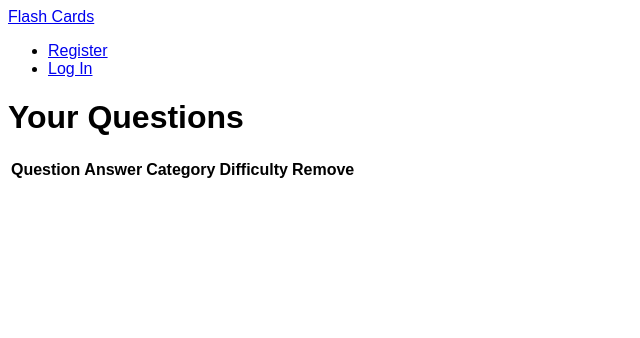
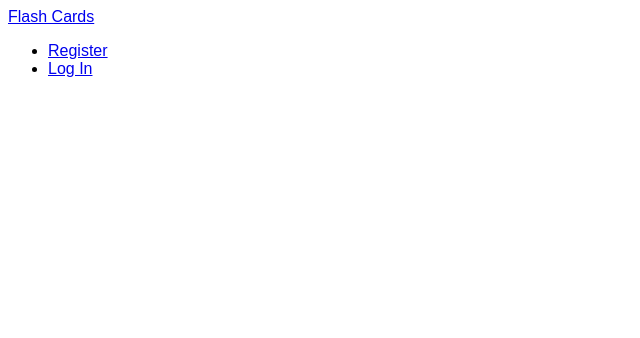
Before and after one commit to hogesonline/Flip-Cards, a Flask app: template templates/index.html in a window 1280 px wide. Shown: the top 338 px of the page, without its empty margins (0-640 px from the left). Run offline with Flask 3, Linux system fonts and the light colour scheme; the template is opened without the code that fills it, so the values that code supplies are empty.

Commit message:
convert to scaffolds
pruned actual code from app.py to leave only comments, and added
comments where necessary. Removed most content from most templates, left
forms, and left the structure template.

```diff
--- a/app.py
+++ b/app.py
@@ -1,9 +1,11 @@
+from datetime import datetime
+from functools import wraps
+
+from flask import Flask, redirect, render_template, request, session
 from sqlalchemy import create_engine, text
-from flask import Flask, redirect, render_template, request, session
+from werkzeug.security import check_password_hash, generate_password_hash
+
 from flask_session import Session
-from werkzeug.security import check_password_hash, generate_password_hash
-from functools import wraps
-from datetime import datetime
 
 # Configure application
 app = Flask(__name__)
@@ -25,17 +27,7 @@ CATEGORIES = ["Math", "Science", "History", "Geography", "English", "Art", "Musi
 #helper functions
 def apology(message, code=400):
     """Render message as an apology to user."""
-    def escape(s):
-        """
-        Escape special characters.
-
-        https://github.com/jacebrowning/memegen#special-characters
-        """
-        for old, new in [("-", "--"), (" ", "-"), ("_", "__"), ("?", "~q"),
-                         ("%", "~p"), ("#", "~h"), ("/", "~s"), ("\"", "''")]:
-            s = s.replace(old, new)
-        return s
-    return render_template("apology.html", top=code, bottom=escape(message)), code
+    pass
 
 
 def login_required(f):
@@ -55,11 +47,7 @@ def login_required(f):
 @login_required
 def index():
     """Show list of questions"""
-    select_text = text("SELECT * FROM flipcards WHERE user_id = :uid")
-    questions = connection.execute(select_text, {"uid":session["user_id"]})
-    questions = questions.fetchall()
-
-    return render_template("index.html" , questions=questions)
+    pass
 
 
 @app.route("/add", methods=["GET", "POST"])
@@ -67,102 +55,54 @@ def index():
 def add_question():
     if request.method == "POST":
         """Add questions to the list"""
-        question = request.form.get("question")
-        answer = request.form.get("answer")
-        category = request.form.get("category")
-        difficulty = request.form.get("difficulty")
-        if not question:
-            return apology("Missing a question")
-        if not answer:
-            return apology("Missing an answer")
-        if not difficulty:
-            return apology("Missing a difficulty")
-        if category not in CATEGORIES:
-            return apology("Invalid Category")
-        #store the registration
-        add_question_db = text("INSERT INTO flipcards (user_id, question, answer, category, difficulty, created_date) values(:uid, :question, :answer, :category, :difficulty, :created)")
-        connection.execute(add_question_db, [{"uid": session["user_id"], "question":question, "answer":answer, "category":category, "difficulty":difficulty, "created":datetime.now()}])
-        connection.commit()
-        return redirect("/add")
+        pass
     else:
-        return render_template("add_question.html" , categories=CATEGORIES)
-
+        """Show add question form"""
+        pass
 
 @app.route("/quiz", methods=["GET", "POST"])
 @login_required
 def quiz():
     if request.method == "GET":
         """Show quiz setup"""
-        return render_template("quiz_setup.html", categories = CATEGORIES)
+        pass
     else:
         """Show quiz questions"""
-        num_questions = request.form.get("num_quest")
-        category = request.form.get("category")
-        difficulty_start = request.form.get("difficulty_start")
-        difficulty_finish = request.form.get("difficulty_stop")
-        if not num_questions:
-            return apology("Missing a number of questions")
-        if not difficulty_start:
-            return apology("Missing a difficulty minimum")
-        if not difficulty_finish:
-            return apology("Missing a difficulty maximum")
-        if category not in CATEGORIES:
-            return apology("Invalid Category")
-        select_qry = text("SELECT * FROM flipcards WHERE category = :cat AND difficulty BETWEEN :diff_start AND :diff_finish ORDER BY RANDOM() LIMIT :num")
-        questions = connection.execute(select_qry, {"cat":category, "diff_start":difficulty_start, "diff_finish":difficulty_finish, "num":num_questions})
-        questions = questions.fetchall()
-        session["questions"] = questions
-        session["quest_num"] = 0
-        return render_template("quiz.html", question=questions[0])
+        pass
 
 @app.route('/next_question', methods=['POST'])
 def next_question():
-    session['quest_num'] += 1
-    if session['quest_num'] < len(session["questions"]):
-        question = session["questions"][session['quest_num']]
-        return render_template("quiz.html", question=question)
-    else:
-        question = {"question": "No more questions", "answer": ""}
-        return render_template("quiz.html", question=question)
+    """
+    If there is a next question, redirect the user to complete it.
+    If there is not, inform the user
+    """
+    pass
 
 @app.route("/login", methods=["GET", "POST"])
 def login():
     """Log user in"""
 
     # Forget any user_id
-    session.clear()
 
     # User reached route via POST (as by submitting a form via POST)
     if request.method == "POST":
-        uname = request.form.get("username")
-        pwd = request.form.get("password")
+
         # Ensure username was submitted
-        if not uname:
-            return apology("must provide username", 403)
 
         # Ensure password was submitted
-        elif not pwd:
-            return apology("must provide password", 403)
 
         # Query database for username
-        select_qry = text("SELECT * FROM users WHERE username = :uname")
-        rows = connection.execute(select_qry, [{"uname":uname}])
-        rows = rows.fetchall()
-
 
         # Ensure username exists and password is correct
-        if len(rows) != 1 or not check_password_hash(rows[0][2], pwd):
-            return apology("invalid username and/or password", 403)
 
         # Remember which user has logged in
-        session["user_id"] = rows[0][0]
 
         # Redirect user to home page
-        return redirect("/")
+        pass
 
     # User reached route via GET (as by clicking a link or via redirect)
     else:
-        return render_template("login.html")
+        pass
 
 
 @app.route("/logout")
@@ -170,57 +110,39 @@ def logout():
     """Log user out"""
 
     # Forget any user_id
-    session.clear()
 
     # Redirect user to login form
-    return redirect("/")
+    pass
 
 
 @app.route("/register", methods=["GET", "POST"])
 def register():
+    """Register user"""
+
     # Forget any user_id
-    session.clear()
-    """Register user"""
+
     # User reached route via POST (as by submitting a form via POST)
     if request.method == "POST":
-        uname = request.form.get("username")
-        pwd = request.form.get("password")
-        pwd2 = request.form.get("password2")
+
         # Ensure username was submitted
-        if not uname:
-            return apology("must provide username", 403)
 
         # Ensure password was submitted
-        elif pwd:
-            return apology("must provide password", 403)
-        elif pwd != pwd2:
-            return apology("passwords must match", 403)
 
         # Query database for username
-        insert_qry = text("INSERT INTO users (username, hash) values(:uname,:pwd)")
-        result = connection.execute(insert_qry, [{"uname":uname, "pwd":generate_password_hash(pwd)}])
-        connection.commit()
+
         # Redirect user to home page
-        return redirect("/")
+        pass
 
     # User reached route via GET (as by clicking a link or via redirect)
     else:
-        return render_template("register.html")
-
-    #return apology("TODO")
+        pass
 
 
 @app.route("/remove", methods=["POST"])
 @login_required
 def remove():
     """Remove questions"""
-    question = request.form.get("question")
-    if not question:
-        return apology("Something went wrong")
-    remove_qry = text("DELETE FROM flipcards WHERE user_id = :uid AND card_id = :qid")
-    connection.execute(remove_qry, {"uid": session["user_id"], "qid":question})
-    connection.commit()
-    return redirect("/")
+    pass
 
 
 if __name__ == "__main__":
--- a/templates/apology.html
+++ b/templates/apology.html
@@ -6,8 +6,6 @@
 
 {% block main %}
 <section class="apology">
-    <h1>Error {{ top }}</h1>
-    <img alt="{{ top }}" class="border img-fluid" src="static/crying-face-emoji-clipart-md.png" title="{{ top }}" width="400px">
-    <h1>{{ bottom }}</h1>
+    <!-- TODO -->
 </section>
 {% endblock %}
--- a/templates/index.html
+++ b/templates/index.html
@@ -5,30 +5,5 @@
 {% endblock %}
 
 {% block main %}
-    <h1>Your Questions</h1>
-        <table>
-            <thead>
-                <tr>
-                    <th>Question</th>
-                    <th>Answer</th>
-                    <th>Category</th>
-                    <th>Difficulty</th>
-                    <th>Remove</th>
-                </tr>
-            </thead>
-        {% for question in questions %}
-            <tr>
-                <td>{{ question["question"] }}</td>
-                <td>{{ question["answer"] }}</td>
-                <td>{{ question["category"] }}</td>
-                <td>{{ question["difficulty"] }}</td>
-                <td>
-                    <form action="/remove" method="post">
-                        <input type="text" name="question" value={{ question["card_id"] }} readonly style="display:none;"><button class="btn-primary" type="submit">Delete Question</button>
-                    </form>
-                </td>
-            </tr>
-        {% endfor %}
-        </table>
-
+    <!-- TODO -->
 {% endblock %}
--- a/templates/login.html
+++ b/templates/login.html
@@ -6,8 +6,6 @@
 
 {% block main %}
     <form action="/login" method="post">
-            <input autocomplete="off" autofocus class="form-control" id="username" name="username" placeholder="Username" type="text">
-            <input class="form-control" id="password" name="password" placeholder="Password" type="password">
-        <button class="btn-primary" type="submit">Log In</button>
+        <!-- TODO -->
     </form>
 {% endblock %}
```
Also changed, not shown: templates/add_question.html (+1 -11 lines), templates/quiz.html (+1 -15 lines), templates/quiz_setup.html (+1 -11 lines), templates/register.html (+1 -10 lines).
